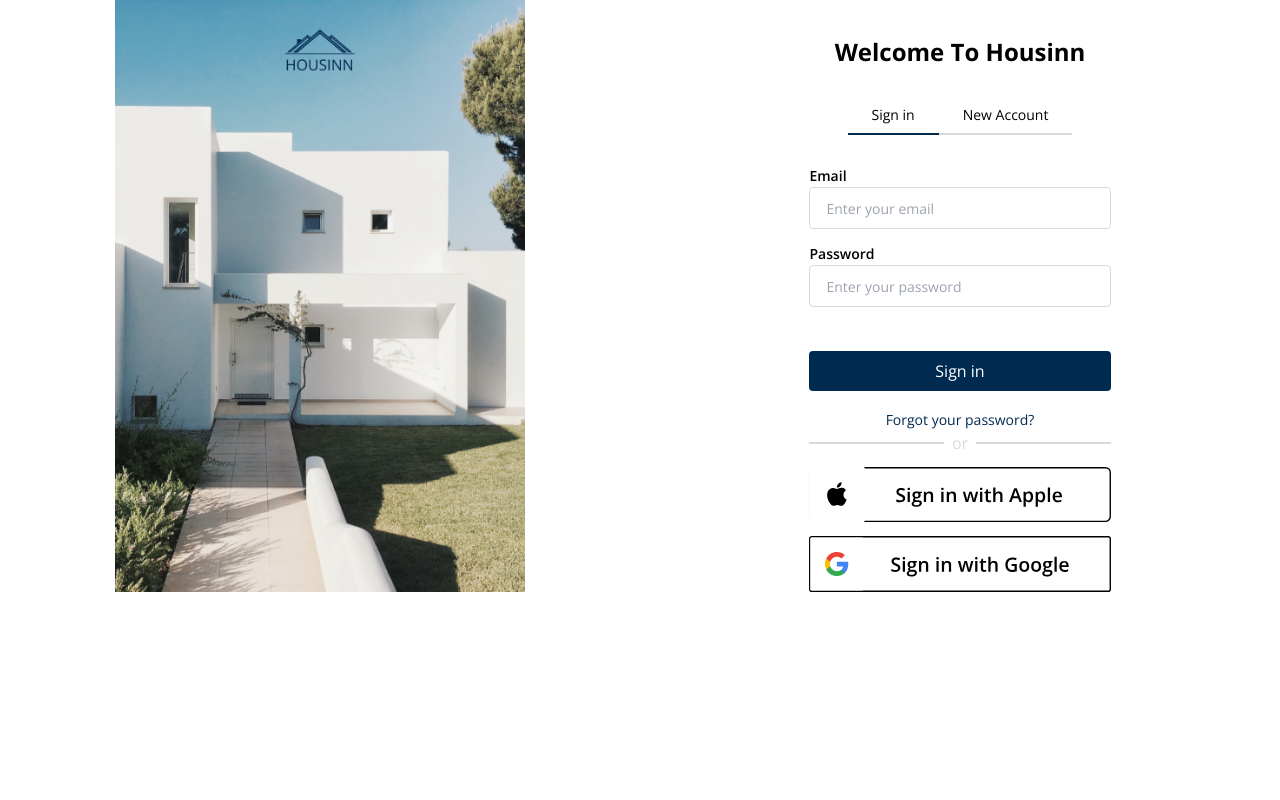
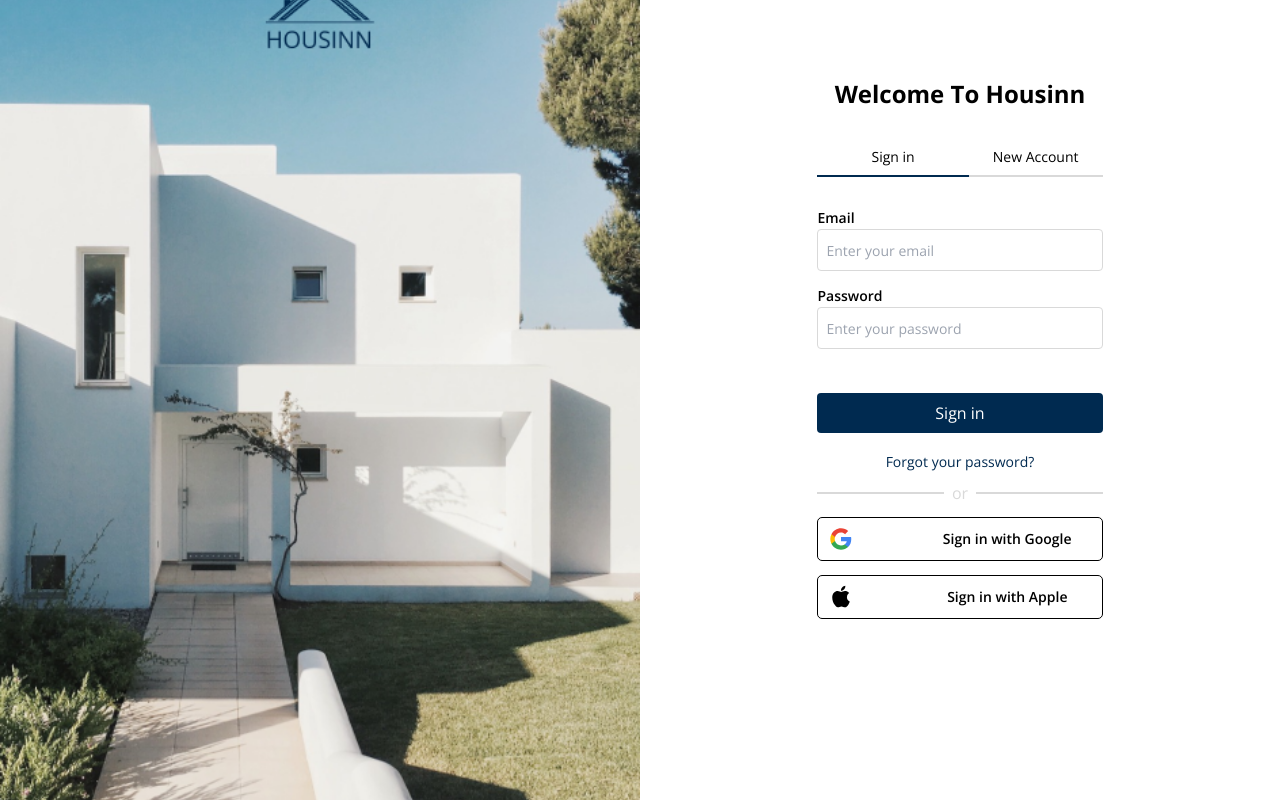
Before and after one commit to colloidOS/Housinn-for-Website, a Next.js app: page /auth in a window 1280 px wide. Built offline with nearby package versions, Linux system fonts and the light colour scheme.

Commit message:
I finished the auth page

```diff
--- a/src/app/auth/page.tsx
+++ b/src/app/auth/page.tsx
@@ -1,8 +1,8 @@
 "use client";
 import Image from "next/image";
 import React, { useState } from "react";
-import SignInWithApple from "../../../public/icons/sign-in-with-apple.svg";
-import SignInWithGoogle from "../../../public/icons/sign-in-with-google.svg";
+import Apple from "../../../public/icons/apple.svg";
+import Google from "../../../public/icons/google.svg";
 
 const AuthPage = () => {
   const [isSignIn, setIsSignIn] = useState(true);
@@ -75,21 +75,20 @@ const AuthPage = () => {
   ];
 
   return (
-    <div className="flex w-full">
+    <div className="relative flex w-full ">
       <div
-        className="w-1/2 bg-contain bg-no-repeat bg-center"
+        className="sticky top-0 hidden w-1/2 h-screen bg-center bg-no-repeat bg-cover md:flex"
         style={{
           backgroundImage: `url('/images/sign-in.png')`,
         }}
       ></div>
 
-      {/* Right side with form */}
-      <div className="w-1/2 flex flex-col justify-center items-center">
-        <div className="text-center flex flex-col gap-7 px-[114px] pt-9">
+      <div className="flex flex-col items-center justify-center w-full md:w-1/2">
+        <div className="flex flex-col gap-7 px-[65px] pt-[62px] pb-[140px] text-center md:px-[114px] md:pt-9">
           <h1 className="text-2xl font-bold">Welcome To Housinn</h1>
-          <div className="flex justify-center">
+          <div className="flex justify-center w-full px-[13px]">
             <button
-              className={`px-6 border-b-2 text-[14px] py-2 focus:outline-none ${
+              className={`flex-1 px-6 py-2 text-[14px] border-b-2 focus:outline-none ${
                 isSignIn ? "border-primary" : "border-white-300"
               }`}
               onClick={() => setIsSignIn(true)}
@@ -97,7 +96,7 @@ const AuthPage = () => {
               Sign in
             </button>
             <button
-              className={`px-6 border-b-2 text-[14px] py-2 focus:outline-none ${
+              className={`px-6 py-2 text-[14px] border-b-2 focus:outline-none ${
                 !isSignIn ? "border-primary" : "border-white-300"
               }`}
               onClick={() => setIsSignIn(false)}
@@ -106,7 +105,7 @@ const AuthPage = () => {
             </button>
           </div>
           {isSignIn ? (
-            <form className="">
+            <form className="px-[13px]">
               {signInFields.map((field) => (
                 <div key={field.id} className="mb-3 text-left">
                   <label
@@ -119,43 +118,49 @@ const AuthPage = () => {
                     id={field.id}
                     type={field.type}
                     placeholder={field.placeholder}
-                    className="w-full px-4 py-2 border border-white-300 rounded focus:outline-none placeholder:text-[14px]"
+                    className="w-full px-2 py-2 placeholder:text-[14px] border border-white-300 rounded focus:outline-none"
                   />
                 </div>
               ))}
-              <button className="w-full mt-8 mb-4 bg-primary text-base text-white py-2 rounded">
+              <button className="w-full py-2 mt-8 mb-4 text-base text-white bg-primary rounded">
                 Sign in
               </button>
-              <div className="text-center">
-                <a href="#" className="text-primary text-[14px]">
+              <div className="mb-2 text-center">
+                <a href="#" className="text-[14px] text-primary">
                   Forgot your password?
                 </a>
               </div>
-              <div className="flex justify-center text-white-300 items-center gap-2">
-                <div className="border-[1px] border-white-300 flex-1"></div>
-                or <div className="border-[1px] border-white-300 flex-1"></div>
+              <div className="flex items-center justify-center gap-2 text-white-300">
+                <div className="flex-1 border-[1px] border-white-300"></div>
+                or <div className="flex-1 border-[1px] border-white-300"></div>
               </div>
               <div className="flex flex-col w-full gap-[14px] pt-3">
+                <div className="flex items-center justify-between px-[7.6px] py-[6px] pr-[30px] border-[1px] rounded-[5px]">
                   <Image
-                  src={SignInWithApple}
-                  width={200}
-                  height={20}
+                    src={Google}
+                    width={30}
+                    height={30}
+                    alt="Sign in with Google"
+                  />
+                  <p className="text-[14px] font-semibold">
+                    Sign in with Google
+                  </p>
+                </div>
+                <div className="flex items-center justify-between px-[7.6px] py-[6px] pr-[34px] border-[1px] rounded-[5px]">
+                  <Image
+                    src={Apple}
+                    width={30}
+                    height={30}
                     alt="Sign in with Apple"
-                  className="w-full"
                   />
-                <Image
-                  src={SignInWithGoogle}
-                  width={200}
-                  height={10}
-                  alt="Sign in with Google"
-                  className="w-full"
-                />
+                  <p className="text-[14px] font-semibold">Sign in with Apple</p>
+                </div>
               </div>
             </form>
           ) : (
-            <form className="flex flex-col gap-3 text-left">
+            <form className="flex flex-col gap-3 px-[13px] text-left">
               {newAccountFields.map((field) => (
-                <div key={field.id} className="">
+                <div key={field.id}>
                   <label
                     htmlFor={field.id}
                     className="text-[14px] font-semibold"
@@ -166,52 +171,63 @@ const AuthPage = () => {
                     id={field.id}
                     type={field.type}
                     placeholder={field.placeholder}
-                    className="w-full px-4 py-2 border border-white-300 rounded focus:outline-none placeholder:text-[14px]"
+                    className="w-full px-[10px] py-2 placeholder:text-[14px] border border-white-300 rounded focus:outline-none"
                   />
                 </div>
               ))}
               <div className="pt-3">
                 <p className="text-[14px] font-semibold">Account Type</p>
-                <div className="grid grid-cols-2 grid-rows-2 justify-around mt-2">
+                <div className="grid grid-cols-2 grid-rows-2 mt-2">
                   {accountTypes.map((type) => (
-                    <label key={type.id} className="text-[13px] ">
+                    <label
+                      key={type.id}
+                      className="flex items-center gap-1 text-[11px]"
+                    >
                       <input
                         type="radio"
                         id={type.id}
                         name="accountType"
                         value={type.value}
-                      />{" "}
+                      />
                       {type.label}
                     </label>
                   ))}
                 </div>
-                <p className="text-[10px] p-2 my-3">
-                  By submitting, I accept Housinn’s Terms of Use and Privacy
-                  Policy{" "}
+                <p className="p-2 my-3 text-[12px] text-center">
+                  By submitting, I accept Housinn’s{" "}
+                  <span className="font-semibold text-primary">
+                    Terms of Use and Privacy
+                  </span>
                 </p>
               </div>
-              <button className="w-full bg-primary text-white py-2 rounded">
+              <button className="w-full py-2 text-white bg-primary rounded">
                 Create Account
               </button>
-              <div className="flex justify-center text-white-300 items-center gap-2">
-                <div className="border-[1px] border-white-300 flex-1"></div>
-                or <div className="border-[1px] border-white-300 flex-1"></div>
+              <div className="flex items-center justify-center gap-2 text-white-300">
+                <div className="flex-1 border-[1px] border-white-300"></div>
+                or <div className="flex-1 border-[1px] border-white-300"></div>
               </div>
               <div className="flex flex-col w-full gap-[14px] pt-3">
+                <div className="flex items-center justify-between px-[7.6px] py-[6px] pr-[30px] border-[1px] rounded-[5px]">
                   <Image
-                  src={SignInWithApple}
-                  width={200}
-                  height={20}
+                    src={Google}
+                    width={30}
+                    height={30}
+                    alt="Sign in with Google"
+                  />
+                  <p className="text-[14px] font-semibold">
+                    Sign in with Google
+                  </p>
+                </div>
+                <div className="flex items-center justify-between px-[7.6px] py-[6px] pr-[34px] border-[1px] rounded-[5px]">
+                  <Image
+                    src={Apple}
+                    width={30}
+                    height={30}
                     alt="Sign in with Apple"
-                  className="w-full"
                   />
-                <Image
-                  src={SignInWithGoogle}
-                  width={200}
-                  height={10}
-                  alt="Sign in with Google"
-                  className="w-full"
-                />
+                  <p className="text-[14px] font-semibold">Sign in with Apple</p>
+                </div>
               </div>
             </form>
           )}
```
Also changed, not shown: public/icons/apple.svg (added), public/icons/google.svg (added). Lines whose indentation alone changed are shown as unchanged.
